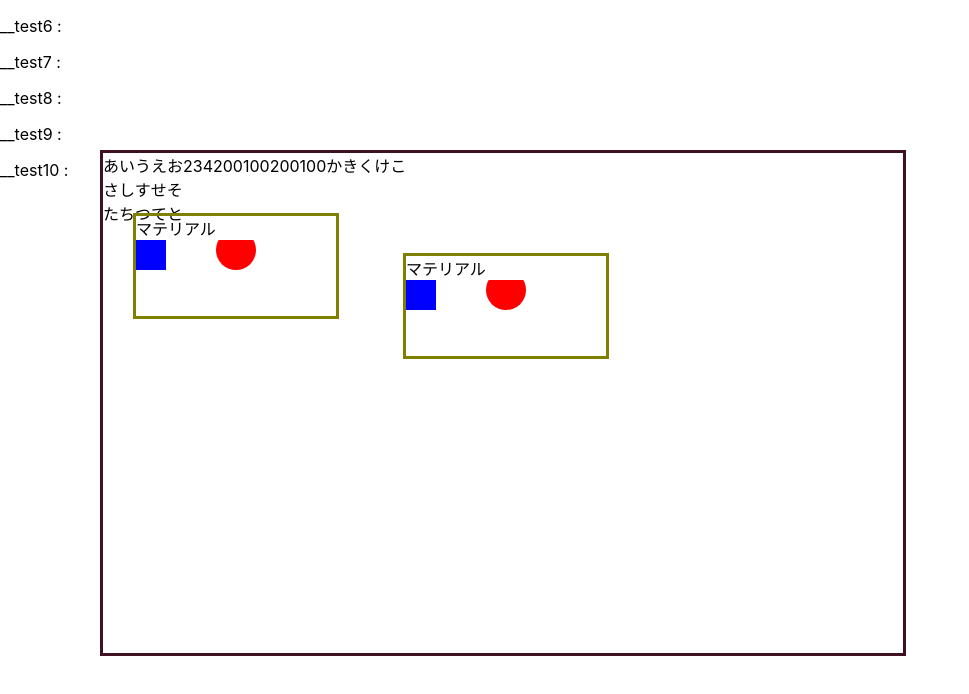
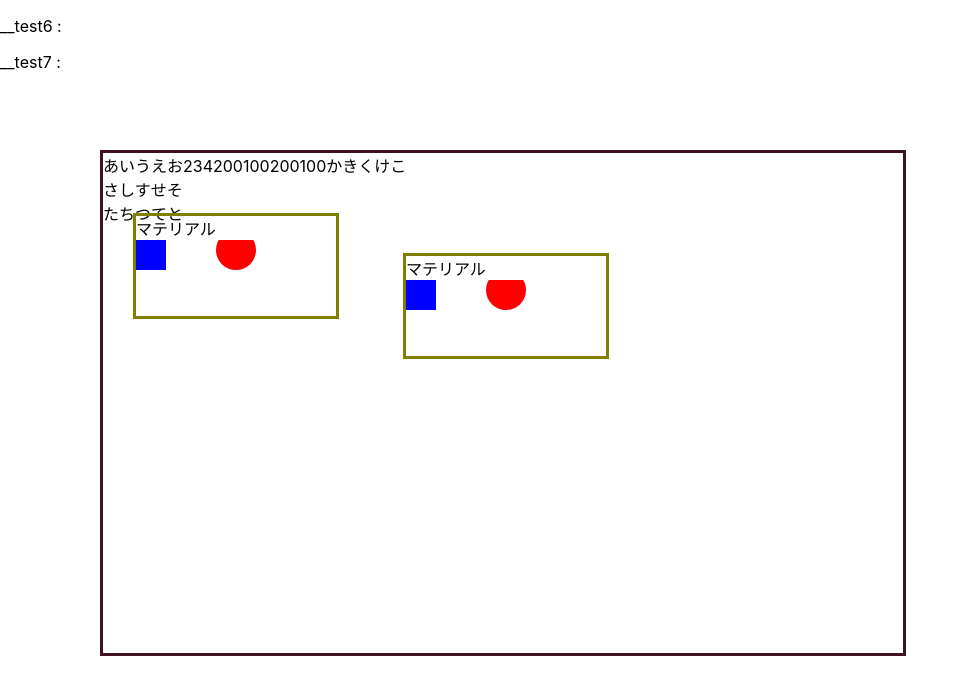
Before and after one commit to uemuram/cooking-workflow, a React (Create React App) app: page / in a window 1280 px wide. Shown: the top 694 px of the page, without its empty margins (0-969 px from the left). Built offline with nearby package versions, Linux system fonts and the light colour scheme; no server answers.

Commit message:
中間コミット

```diff
--- a/src/App2.js
+++ b/src/App2.js
@@ -18,8 +18,6 @@ class App2 extends React.Component {
     fetch(process.env.REACT_APP_BACKEND_URL + "/api/recipies/beefBowl")
       .then(response => response.json())
       .then(json => this.setState({ recipe: json }));
-
-
   }
 
   renderWorkflow() {
@@ -38,17 +36,6 @@ class App2 extends React.Component {
         <p>
           __test7 : {this.state.recipe.description}
         </p>
-        <p>
-          __test8 : {JSON.stringify(this.state.recipe.test)}
-        </p>
-        <p>
-          __test9 : {//this.state.recipe.test.test2
-          }
-        </p>
-        <p>
-          __test10 : {this.state.recipe.test ? this.state.recipe.test.test2 : ""}
-        </p>
-
       </div>
     )
   }
```
